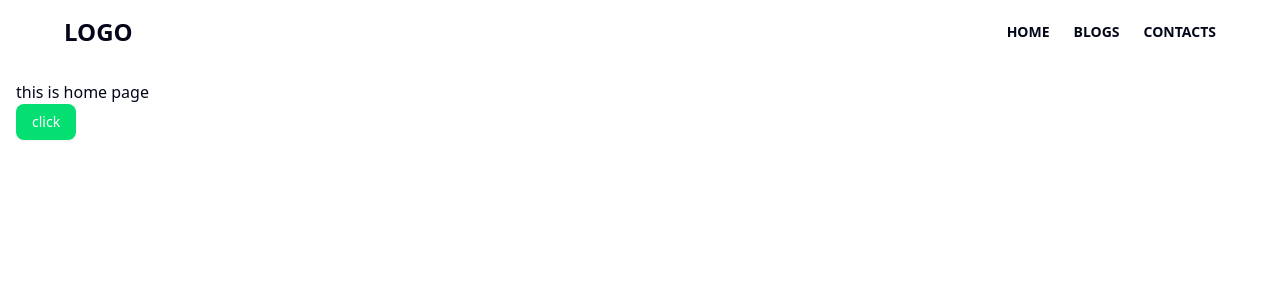
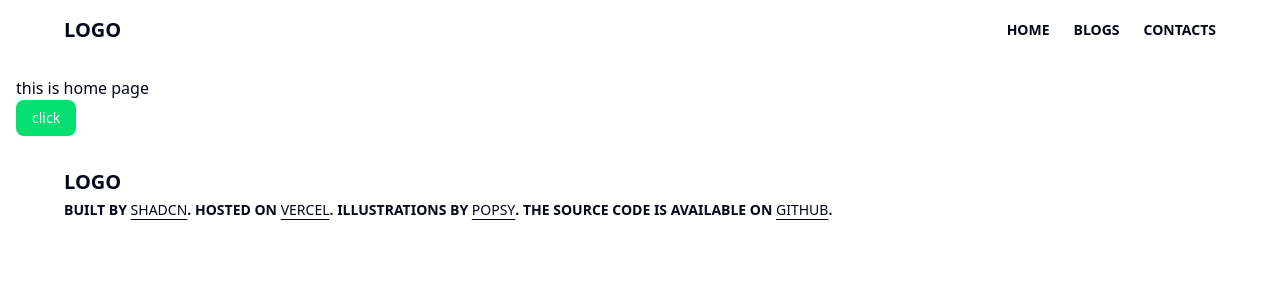
Before and after one commit to shadon016/blogApp, a Next.js app: page / in a window 1280 px wide. Shown: the top 300 px of the page. Built offline with nearby package versions, Linux system fonts and the light colour scheme.

Commit message:
minor change

```diff
--- a/app/(home)/layout.js
+++ b/app/(home)/layout.js
@@ -1,6 +1,7 @@
 import { Geist, Geist_Mono } from "next/font/google";
 import "../globals.css";
 import Nav from "@/components/Nav.jsx";
+import Footer from "@/components/footer.jsx";
 
 const geistSans = Geist({
   variable: "--font-geist-sans",
@@ -30,6 +31,7 @@ export default function RootLayout({ children }) {
       >
         <Nav navItems={navlinks} />
         {children}
+        <Footer />
       </body>
     </html>
   );
--- /dev/null
+++ b/components/footer.jsx
@@ -0,0 +1,49 @@
+import Logo from "@/components/logo.jsx";
+
+const Footers = () => {
+  return (
+    <div className="wrapper">
+      <Logo />
+      <p className="text-center text-sm leading-loose md:text-left">
+        Built by{" "}
+        <a
+          href="#"
+          rel="noreferrer"
+          className="font-medium underline underline-offset-4"
+        >
+          shadcn
+        </a>
+        . Hosted on{" "}
+        <a
+          href="https://vercel.com"
+          target="_blank"
+          rel="noreferrer"
+          className="font-medium underline underline-offset-4"
+        >
+          Vercel
+        </a>
+        . Illustrations by{" "}
+        <a
+          href="https://popsy.co"
+          target="_blank"
+          rel="noreferrer"
+          className="font-medium underline underline-offset-4"
+        >
+          Popsy
+        </a>
+        . The source code is available on{" "}
+        <a
+          href="#"
+          target="_blank"
+          rel="noreferrer"
+          className="font-medium underline underline-offset-4"
+        >
+          GitHub
+        </a>
+        .
+      </p>
+    </div>
+  );
+};
+
+export default Footers;
--- a/components/logo.jsx
+++ b/components/logo.jsx
@@ -3,7 +3,7 @@ import React from "react";
 const Logo = () => {
   return (
     <div>
-      <p className="text-2xl font-bold uppercase">logo</p>
+      <p className="text-xl font-bold uppercase">logo</p>
     </div>
   );
 };
```
